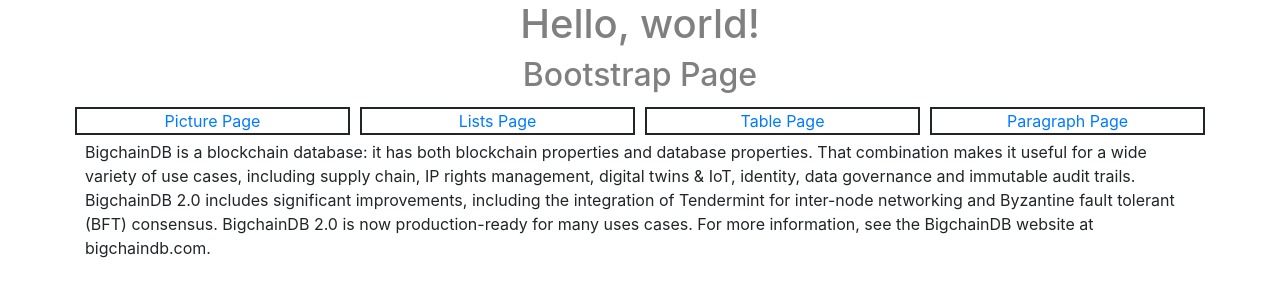
After one commit to marhoatumu/project1, a Flask app: template templates/home.html in a window 1280 px wide. The commit adds this page. Shown: the top 300 px of the page. Run offline with Flask 2, Linux system fonts and the light colour scheme; the template is opened without the code that fills it, so the values that code supplies are empty; some libraries are stand-ins or nearby versions.

Commit message:
created search, home and book pages.

```diff
--- a/application.py
+++ b/application.py
@@ -31,4 +31,4 @@ def signup():
 
 @app.route("/login")
 def login():
-    return render_template ("signup.html")
+    return render_template ("login.html")
--- /dev/null
+++ b/templates/home.html
@@ -0,0 +1,38 @@
+<!DOCTYPE html>
+<html>
+    <head>
+        <title>My Webpage</title>
+        <link rel="stylesheet" href="style.css">
+        <link rel="stylesheet" href="https://stackpath.bootstrapcdn.com/bootstrap/4.3.1/css/bootstrap.min.css" integrity="sha384-ggOyR0iXCbMQv3Xipma34MD+dH/1fQ784/j6cY/iJTQUOhcWr7x9JvoRxT2MZw1T" crossorigin="anonymous">
+        <script src="https://stackpath.bootstrapcdn.com/bootstrap/4.3.1/js/bootstrap.min.js" integrity="sha384-JjSmVgyd0p3pXB1rRibZUAYoIIy6OrQ6VrjIEaFf/nJGzIxFDsf4x0xIM+B07jRM" crossorigin="anonymous"></script>
+    </head>
+    <body>
+        <h1>Hello, world!</h1>
+        <h2>Bootstrap Page</h2>
+
+        <div class="container">
+                <div class="row">
+                    <div class="col linked">
+                        <a href="index.html">Picture Page</a>
+                    </div>
+                    <div class="col linked">
+                        <a href="page2.html">Lists Page</a>
+                    </div>
+                    <div class="col linked">
+                        <a href="page3.html">Table Page</a>
+                    </div>
+                    <div class="col linked">
+                        <a href="page4.html">Paragraph Page</a>
+                    </div>
+                </div>
+        </div>
+        <div class="container">
+            <p>
+                BigchainDB is a blockchain database: it has both blockchain properties and database properties. That combination makes it useful for a wide variety of use cases, including supply chain, IP rights management, digital twins & IoT, identity, data governance and immutable audit trails. BigchainDB 2.0 includes significant improvements, including the integration of Tendermint for inter-node networking and Byzantine fault tolerant (BFT) consensus. BigchainDB 2.0 is now production-ready for many uses cases. For more information, see the BigchainDB website at bigchaindb.com.
+            </p>
+        </div>
+
+
+
+    </body>
+</html>
--- a/templates/login.html
+++ b/templates/login.html
@@ -1,10 +1,10 @@
 {% extends "layout.html" %}
 {% block heading %}
-    Sign Up
+    Sign In
 {% endblock %}
 
 {% block subheading %}
-    Complete the form below to create and submit it to create a user account.
+    Enter your email address and password to sign in and access your account.
 {% endblock %}
 
 {% block body %}
```
Also changed, not shown: templates/search-results.html (added, +38 -0 lines), templates/book.html (renamed from templates/Page4.html), templates/pic.jpg (deleted).
